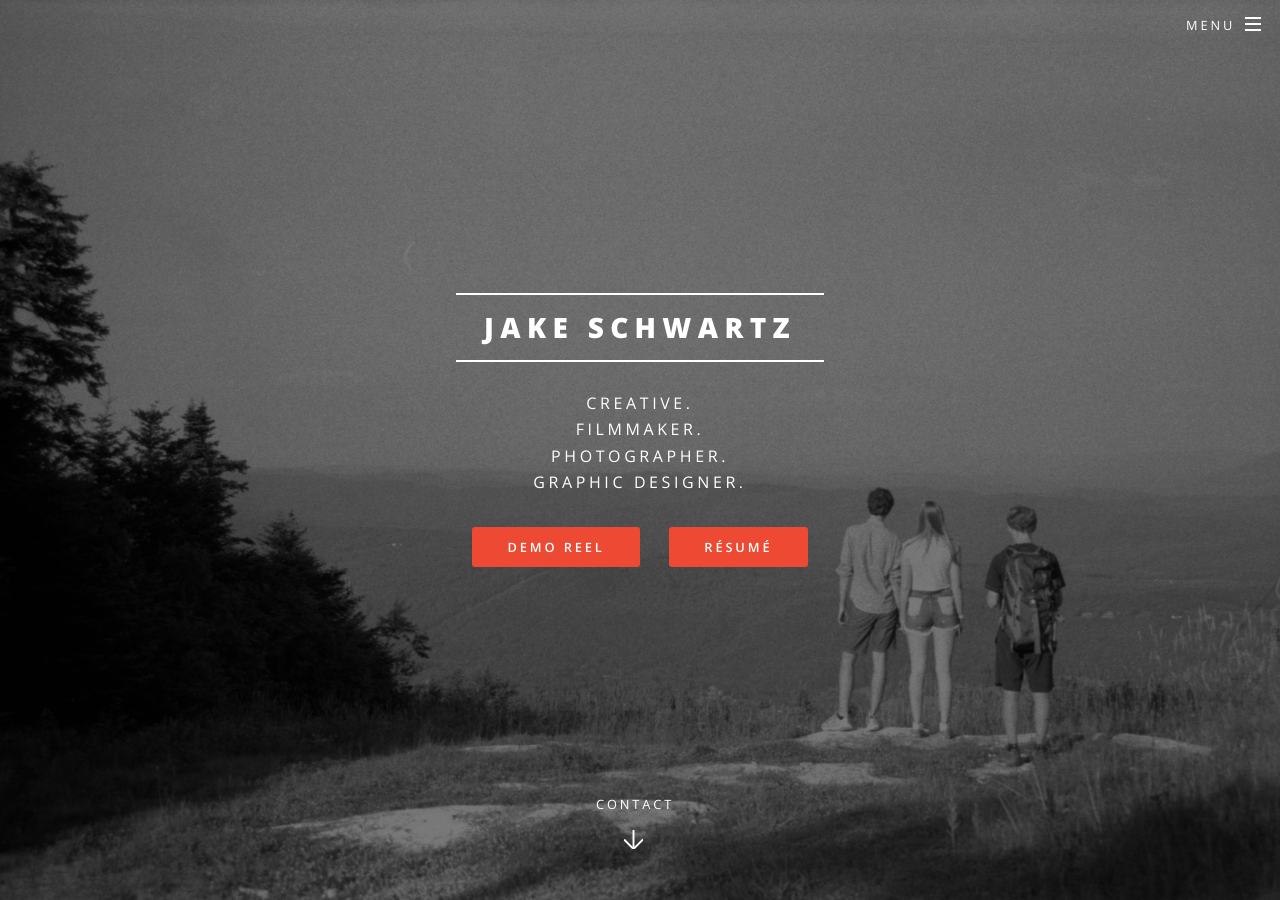
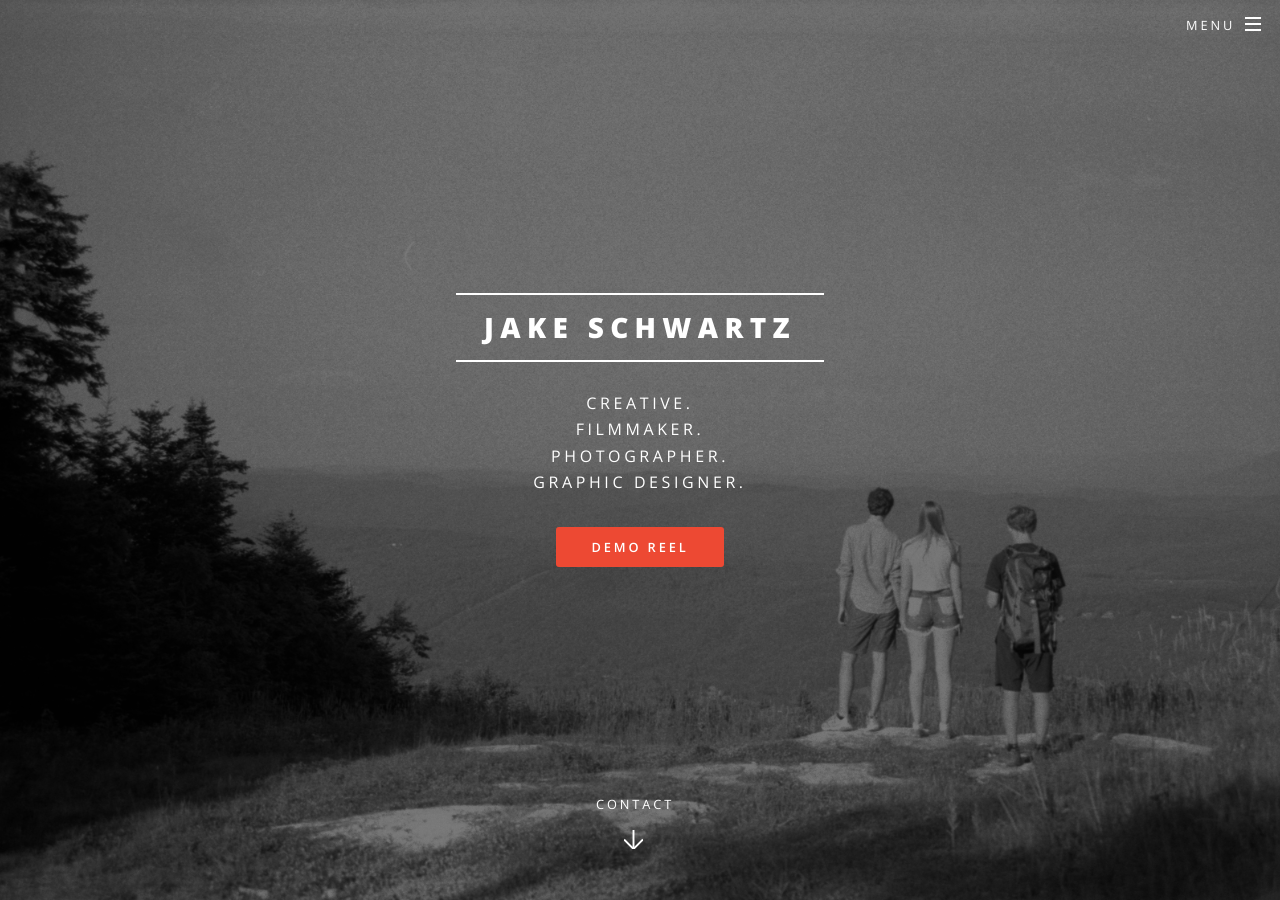
Before and after one commit to eturk/schwartzjake.com, a Jekyll site: the page built from home.markdown, in a window 1280 px wide and 900 px high. Built offline with Jekyll 4.4.1, drawn with Linux system fonts in a browser that asks for light colours.

Commit message:
Updated Landing

```diff
--- a/_layouts/landing.html
+++ b/_layouts/landing.html
@@ -8,7 +8,6 @@ layout: default
     {{ content }}
     <ul class="actions">
       <li><a href="{{ page.reel_url }}" class="button special popup-reel">Demo Reel</a></li>
-      <li><a href="{{ page.resume_url }}" class="button special" target="_blank">Résumé</a></li>
     </ul>
   </div>
   <a href="#footer" class="more scrolly">Contact</a>
```
